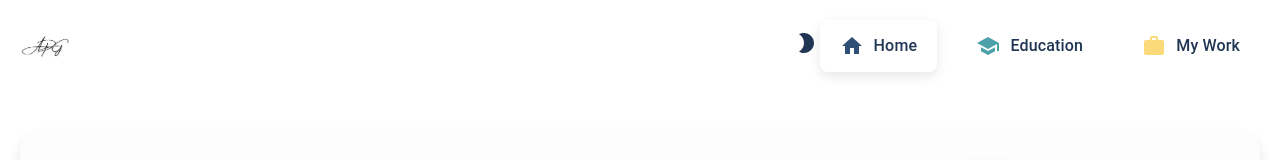
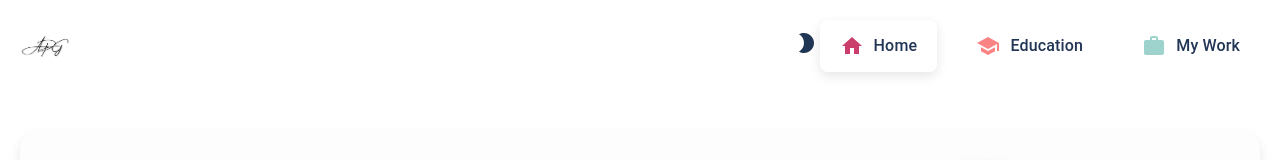
Before and after one commit to AshithaPGowda/portfolio, a Next.js app: page /home in a window 1280 px wide. Shown: the top 160 px of the page. Built offline with nearby package versions, Linux system fonts and the light colour scheme.

Commit message:
updated light colours for menue Icon

```diff
--- a/src/app/colours.js
+++ b/src/app/colours.js
@@ -7,9 +7,9 @@ COLOURS.BACKGROUND_LIGHT = '#FFFFFF';
 COLOURS.BACKGROUND_DARK = '#000000';
 
 COLOURS.MENU_COLOURS_LIGHT = [
-    "#2E5077", // Education
-    "#4DA1A9", // Projects
-    "#FADA7A", // Work Experience
+    "#CA3E6B", // Education
+    "#FA8383", // Projects
+    "#9DD3CC", // Work Experience
 ];
 COLOURS.MENU_COLOURS_DARK = [
     "#00A9E0",  // Electric Blue (for Education)
```
